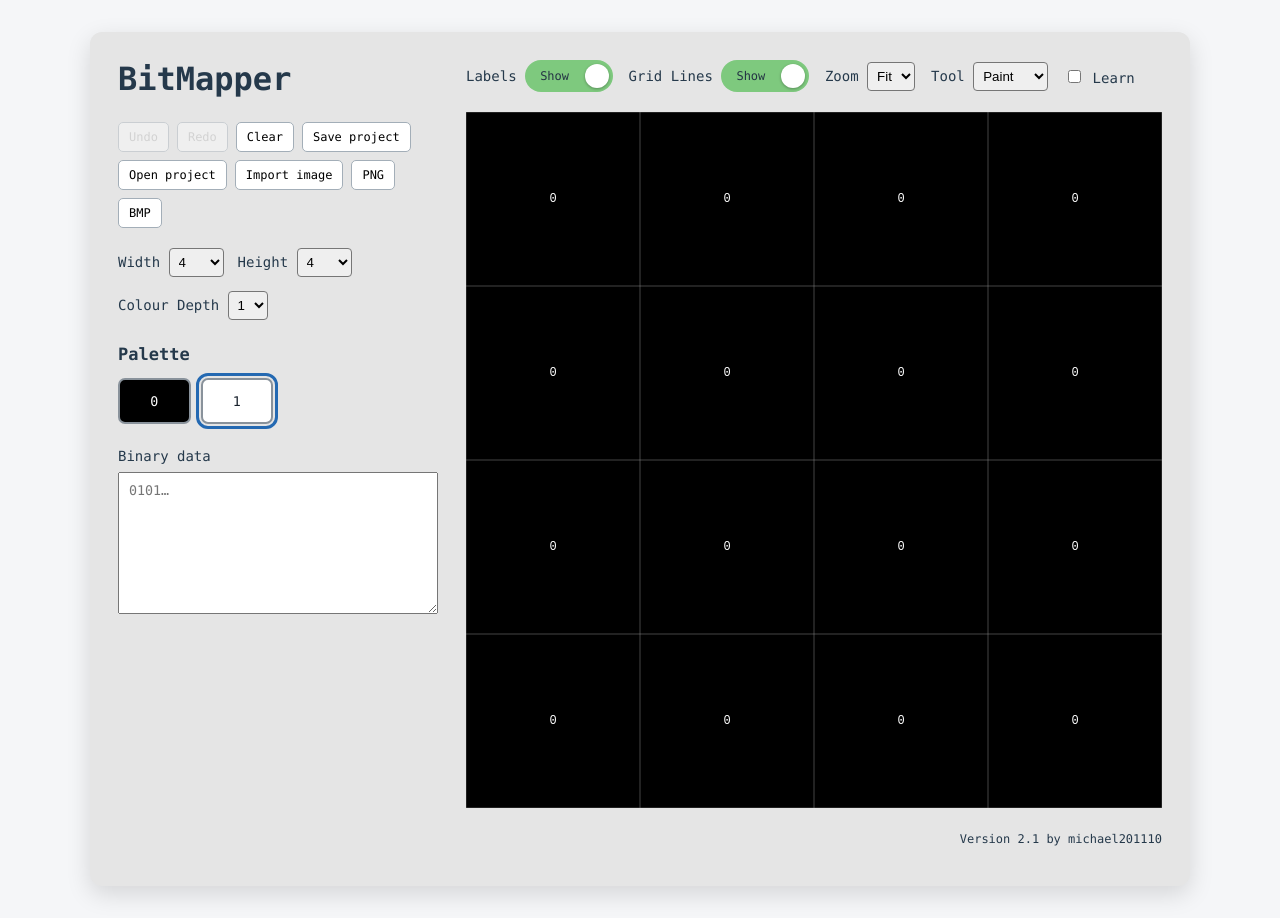
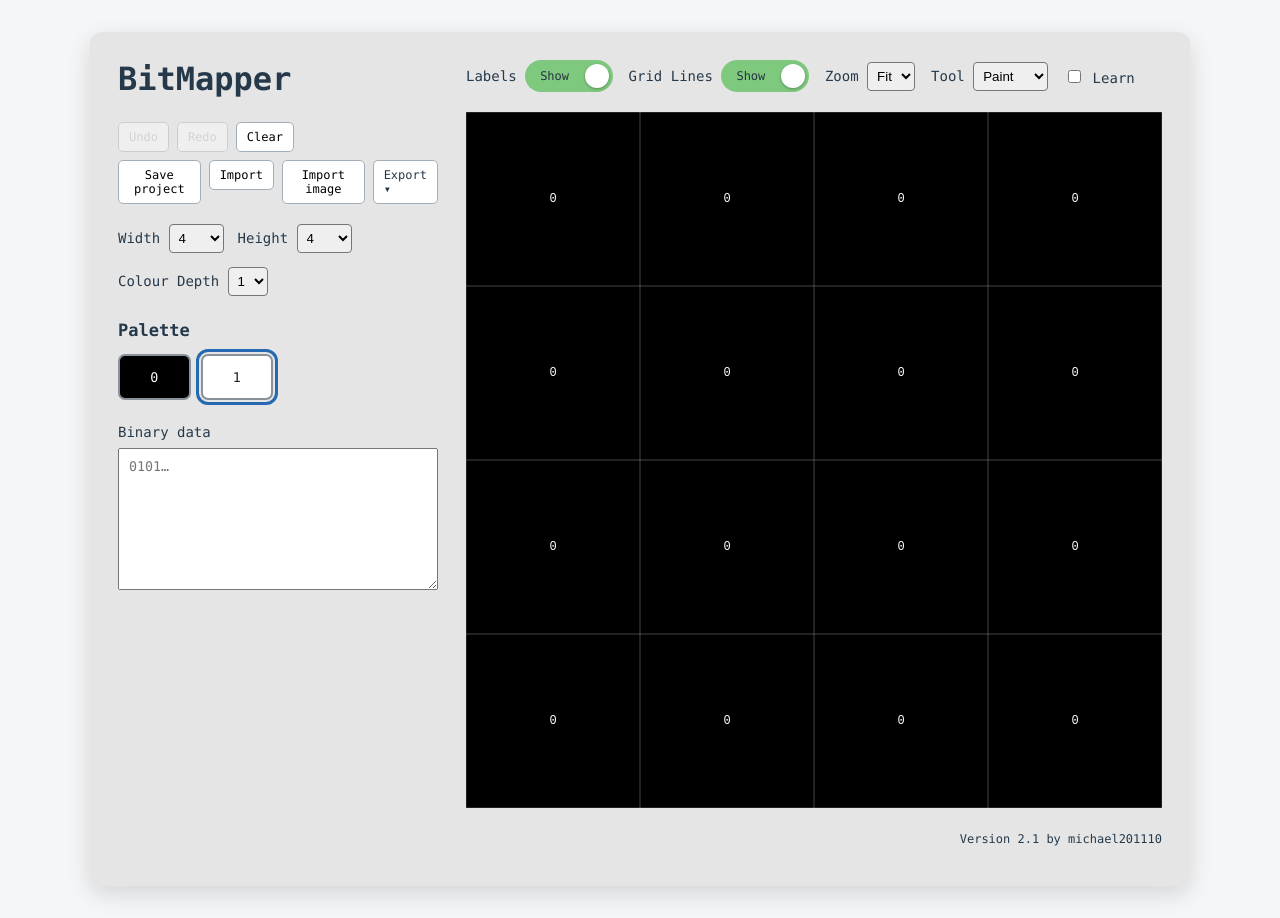
Before and after one commit to michael201110/BitMapper, a Vue app: page / in a window 1280 px wide. Built offline with nearby package versions, Linux system fonts and the light colour scheme.

Commit message:
Organize import and export controls

```diff
--- a/src/App.vue
+++ b/src/App.vue
@@ -4,8 +4,10 @@
       <h1>BitMapper</h1>
       <div class="toolbar">
         <button @click="undo" :disabled="!past.length">Undo</button><button @click="redo" :disabled="!future.length">Redo</button><button @click="clearGrid">Clear</button>
-        <button @click="saveProject">Save project</button><button @click="$refs.file.click()">Open project</button><button @click="$refs.image.click()">Import image</button>
-        <button @click="exportPNG">PNG</button><button @click="exportBMP">BMP</button>
+        <div class="file-row">
+          <button @click="saveProject">Save project</button><button @click="$refs.file.click()">Import</button><button @click="$refs.image.click()">Import image</button>
+          <details class="export-menu"><summary>Export</summary><div class="export-options"><button @click="exportPNG">PNG</button><button @click="exportBMP">BMP</button></div></details>
+        </div>
         <input ref="file" type="file" accept=".bitmapper,.json" hidden @change="openProject" />
         <input ref="image" type="file" accept="image/*" hidden @change="importImage" />
       </div>
@@ -257,7 +259,14 @@ h1 { margin: 0 0 24px; font-size: 32px; } h2 { margin-top: 24px; font-size: 17px
 canvas { display: block; touch-action: none; cursor: crosshair; } canvas:focus-visible { outline: 2px solid #2469b2; outline-offset: -2px; }
 .signature { text-align: right; font-size: 12px; margin-top: 24px; }
 .toolbar { display: flex; flex-wrap: wrap; gap: 8px; margin-bottom: 20px; }
-.toolbar button, .inspector button { font: inherit; font-size: 12px; border: 1px solid #a3aeb8; background: #fff; border-radius: 5px; padding: 7px 10px; cursor: pointer; }
+.toolbar button, .inspector button, .export-menu summary { font: inherit; font-size: 12px; border: 1px solid #a3aeb8; background: #fff; border-radius: 5px; padding: 7px 10px; cursor: pointer; }
+.file-row { flex-basis: 100%; display: flex; align-items: flex-start; gap: 8px; }
+.export-menu { position: relative; }
+.export-menu summary { list-style: none; }
+.export-menu summary::-webkit-details-marker { display: none; }
+.export-menu summary::after { content: ' ▾'; }
+.export-options { position: absolute; z-index: 2; display: grid; gap: 4px; min-width: 100%; padding-top: 4px; }
+.export-options button { width: 100%; }
 button:disabled { opacity: 0.4; cursor: default; }
 .inspector { margin-top: 10px; font-size: 12px; line-height: 2; }
 .inspector mark { background: #c7e8ff; padding: 3px; }
```
